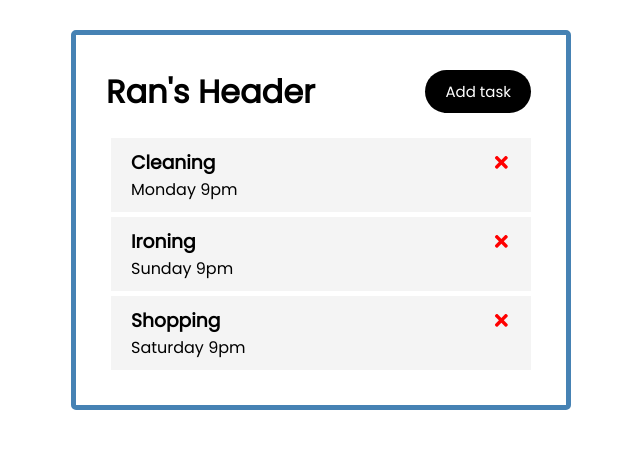
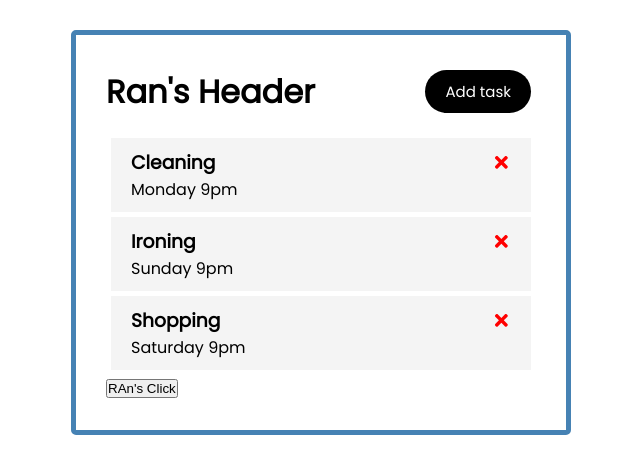
Before and after one commit to ranerlich7/ran-task, a React (Create React App) app: page / in a window 1280 px wide. Shown: the top 474 px of the page, without its empty margins (319-959 px from the left). Built offline with nearby package versions, Linux system fonts and the light colour scheme; the HTML template or start-up script is replaced by a standard one.

Commit message:
example of setTasks function

```diff
--- a/src/App.js
+++ b/src/App.js
@@ -24,11 +24,20 @@ function App() {
         }
     ])
 
+    function onDelete() {
+        setTasks([{
+            id: 3,
+            name:"Ran",
+            date:"Ran 9pm"
+
+        }])
+    }
 
   return (
       <div className="container">
       <Header/>
       <Tasks tasks={tasks}/>
+      <button onClick={onDelete}>RAn's Click</button>
       </div>
   );
 }
```
